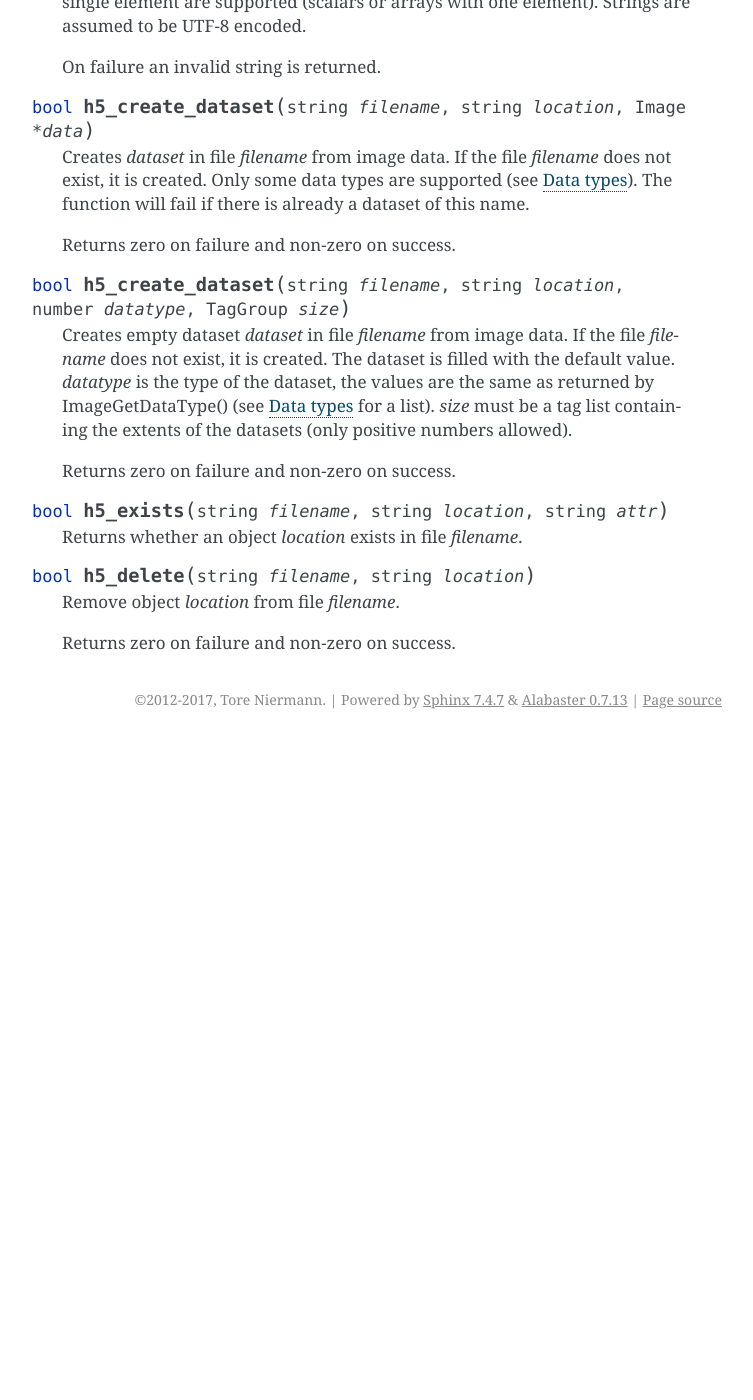
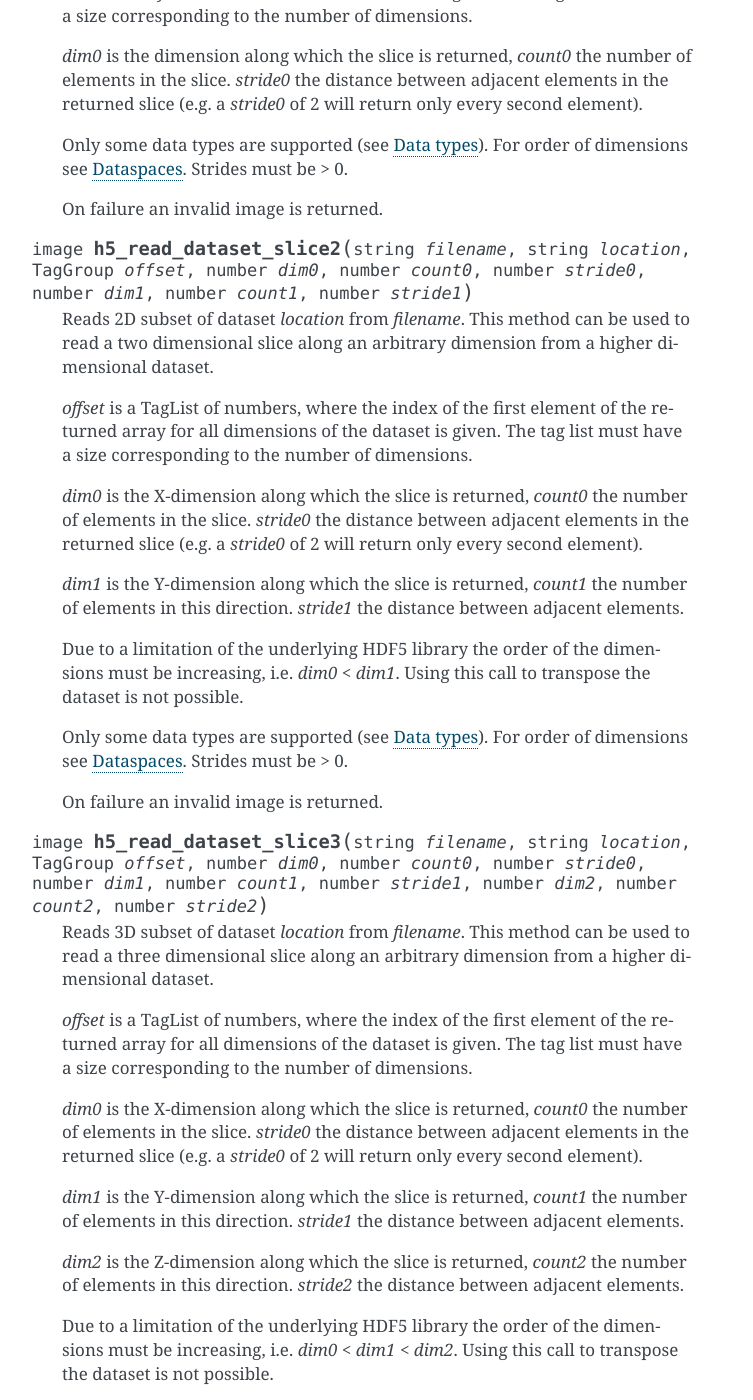
Before and after one commit to niermann/gms_plugin_hdf5, a Sphinx documentation site: the page built from doc/api.rst, in a window 1280 px wide and 1400 px high, scrolled down 2842 px. Shown: the whole window, without its empty margins (388-1141 px from the left). Built offline with Sphinx 7.4.7, drawn with Linux system fonts in a browser that asks for light colours; before the commit the page ends 3581 px from its top, so only the background shows below that; some of the changed text lies outside the part shown.

Commit message:
Update documentation

```diff
--- a/doc/api.rst
+++ b/doc/api.rst
@@ -83,15 +83,13 @@ Functions of the plugin
         Colons are interpreted as TagGroup path separators. If invalid characters, e.g. "[" or "]", occur in the attribute name,
         the attributes are not read.
 
-    .. note::
-
         DigitalMicrograph only supports 8 bit tag names, but it is undocumented how these tag names are
         encoded. The attribute names on the other side, might contain unicode characters. This function
-        encodes the attribute name in UTF8 (See :ref:`string-encoding-label`
-
-    .. note::
+        encodes the attribute name in UTF8 (See :ref:`string-encoding-label`)
 
         Integer/float/complex arrays are read as lists of the scalar values. Multidimensional arrays are read as list of lists.
+
+        The sizes compared to the HDF5 file are reported in reversed order (see :ref:`data-spaces-label`).
 
 .. cpp:function:: bool h5_exists_attr(string filename, string location, string attr)
 
@@ -109,6 +107,75 @@ Functions of the plugin
     spaces with rank 0 to 4 are supported. On failure an invalid image is returned.
 
     Scalar dataspaces (rank 0) are returned as one dimensional image with one element.
+
+.. cpp:function:: image h5_read_dataset_slice1(string filename, string location, TagGroup offset, number dim0, number count0, number stride0)
+
+    Reads 1D subset of dataset *location* from *filename*. This method can be used to read a one
+    dimensional slice along an arbitrary dimension from a higher dimensional dataset.
+
+    *offset* is a TagList of numbers, where the index of the first element of the returned
+    array for all dimensions of the dataset is given. The tag list must have a size corresponding
+    to the number of dimensions.
+
+    *dim0* is the dimension along which the slice is returned, *count0* the number of elements
+    in the slice. *stride0* the distance between adjacent elements in the returned slice (e.g. a
+    *stride0* of 2 will return only every second element).
+
+    Only some data types are supported (see :ref:`data-types-label`). For order of
+    dimensions see :ref:`data-spaces-label`. Strides must be > 0.
+
+    On failure an invalid image is returned.
+
+.. cpp:function:: image h5_read_dataset_slice2(string filename, string location, TagGroup offset, number dim0, number count0, number stride0, number dim1, number count1, number stride1)
+
+    Reads 2D subset of dataset *location* from *filename*. This method can be used to read a two
+    dimensional slice along an arbitrary dimension from a higher dimensional dataset.
+
+    *offset* is a TagList of numbers, where the index of the first element of the returned
+    array for all dimensions of the dataset is given. The tag list must have a size corresponding
+    to the number of dimensions.
+
+    *dim0* is the X-dimension along which the slice is returned, *count0* the number of elements
+    in the slice. *stride0* the distance between adjacent elements in the returned slice (e.g. a
+    *stride0* of 2 will return only every second element).
+
+    *dim1* is the Y-dimension along which the slice is returned, *count1* the number of elements
+    in this direction. *stride1* the distance between adjacent elements.
+
+    Due to a limitation of the underlying HDF5 library the order of the dimensions must be
+    increasing, i.e. *dim0* < *dim1*. Using this call to transpose the dataset is not possible.
+
+    Only some data types are supported (see :ref:`data-types-label`). For order of
+    dimensions see :ref:`data-spaces-label`. Strides must be > 0.
+
+    On failure an invalid image is returned.
+
+.. cpp:function:: image h5_read_dataset_slice3(string filename, string location, TagGroup offset, number dim0, number count0, number stride0, number dim1, number count1, number stride1, number dim2, number count2, number stride2)
+
+    Reads 3D subset of dataset *location* from *filename*. This method can be used to read a three
+    dimensional slice along an arbitrary dimension from a higher dimensional dataset.
+
+    *offset* is a TagList of numbers, where the index of the first element of the returned
+    array for all dimensions of the dataset is given. The tag list must have a size corresponding
+    to the number of dimensions.
+
+    *dim0* is the X-dimension along which the slice is returned, *count0* the number of elements
+    in the slice. *stride0* the distance between adjacent elements in the returned slice (e.g. a
+    *stride0* of 2 will return only every second element).
+
+    *dim1* is the Y-dimension along which the slice is returned, *count1* the number of elements
+    in this direction. *stride1* the distance between adjacent elements.
+
+    *dim2* is the Z-dimension along which the slice is returned, *count2* the number of elements
+    in this direction. *stride2* the distance between adjacent elements.
+
+    Due to a limitation of the underlying HDF5 library the order of the dimensions must be
+    increasing, i.e. *dim0* < *dim1* < *dim2*. Using this call to transpose the dataset is not possible.
+
+    Only some data types are supported (see :ref:`data-types-label`). For order of
+    dimensions see :ref:`data-spaces-label`. Strides must be > 0.
+
+    On failure an invalid image is returned.
 
 .. cpp:function:: string h5_read_string_dataset(string filename, string location)
 
--- a/doc/conf.py
+++ b/doc/conf.py
@@ -48,9 +48,9 @@ copyright = u'2012-2017, Tore Niermann'
 # built documents.
 #
 # The short X.Y version.
-version = '1.1.0'
+version = '1.2.0'
 # The full version, including alpha/beta/rc tags.
-release = '1.1.0'
+release = '1.2.0'
 
 # The language for content autogenerated by Sphinx. Refer to documentation
 # for a list of supported languages.
--- a/doc/index.rst
+++ b/doc/index.rst
@@ -9,5 +9,3 @@ Contents:
     api
     remarks
     license
-
-* :ref:`genindex`
```
Also changed, not shown: doc/remarks.rst (+25 -0 lines).
